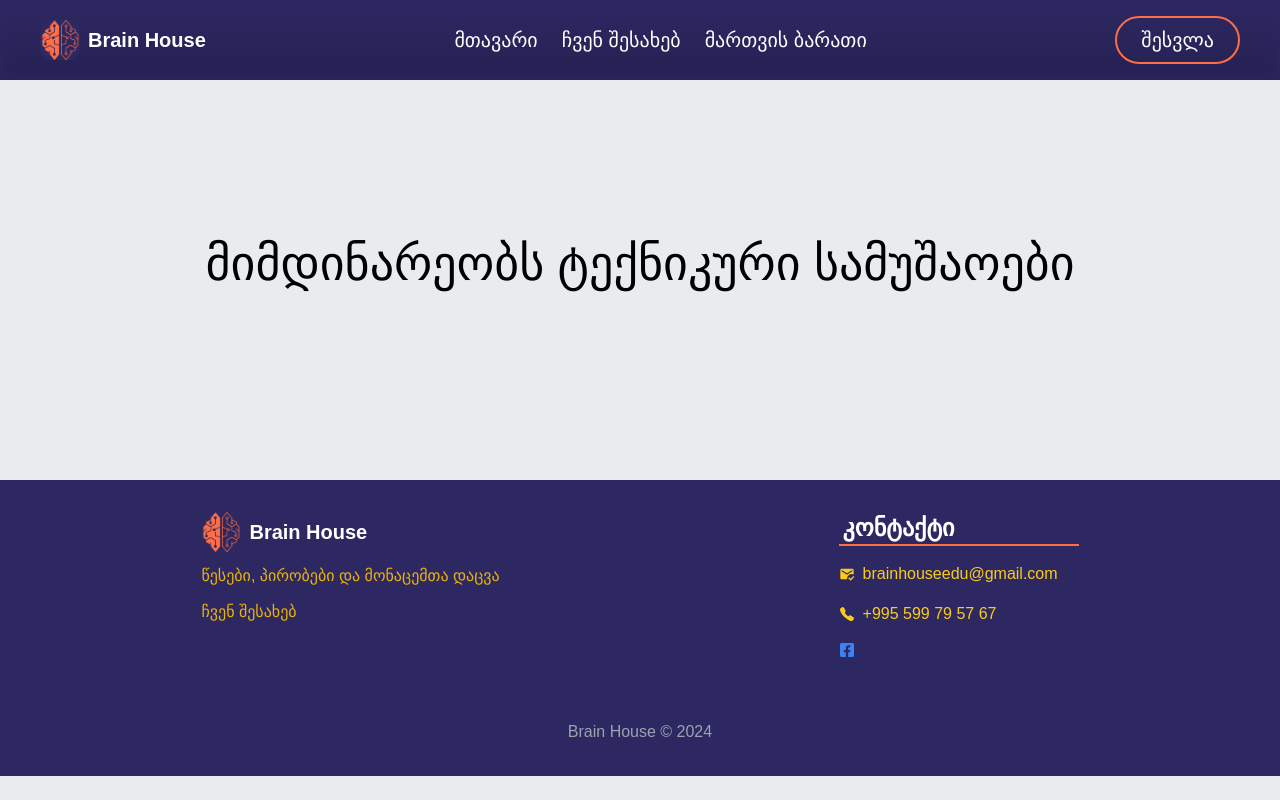
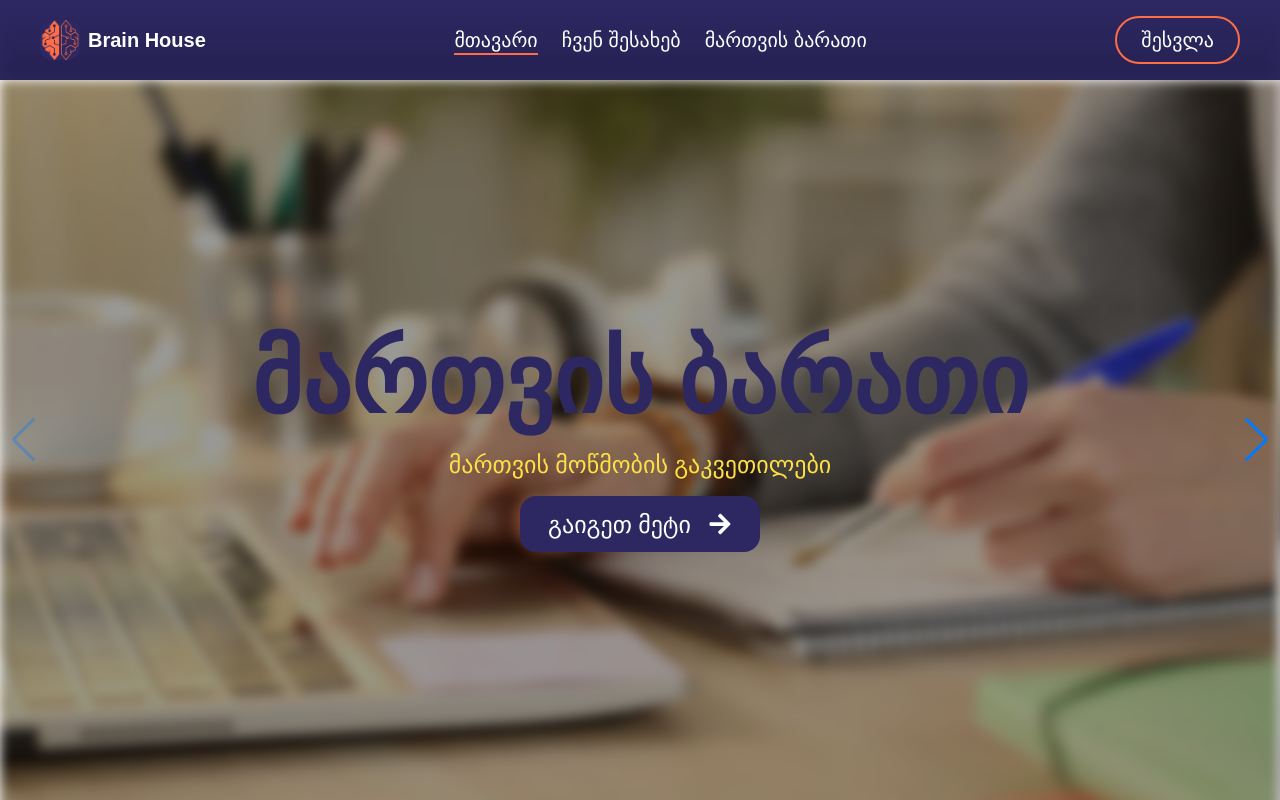
Before and after one commit to imgeorge1/Brain_House, a React (Vite) app in the folder client/: page / in a window 1280 px wide. Before the commit this address led to /updates. Shown: the top 800 px of the page. Built offline with nearby package versions, Linux system fonts and the light colour scheme.

Commit message:
deploy site

```diff
--- a/client/src/App.tsx
+++ b/client/src/App.tsx
@@ -1,5 +1,5 @@
 import { Suspense, lazy } from "react";
-import { Navigate, Route, Routes } from "react-router-dom";
+import { Route, Routes } from "react-router-dom";
 import Header from "./components/header/Header";
 import Footer from "./components/footer/Footer";
 import Home from "./pages/home/Home";
@@ -11,7 +11,7 @@ import About from "./pages/about/About";
 import Payment from "./pages/payment/Payment";
 import Policy from "./pages/policy/Policy";
 import PracticePage from "./pages/practice/PracticePage";
-import Updates from "./pages/updates/Update";
+// import Updates from "./pages/updates/Update";
 
 const TicketsLazy = lazy(() => import("./pages/tickets/Tickets"));
 const ExamsLazy = lazy(() => import("./pages/exams/Exams"));
@@ -22,7 +22,7 @@ const NotFoundLazy = lazy(() => import("./pages/error/NotFound"));
 const App = () => {
   return (
     <>
-      <Navigate to={"/updates"} />
+      {/* <Navigate to={"/updates"} /> */}
       <Header />
       <ToastContainer />
       <Suspense
@@ -47,7 +47,7 @@ const App = () => {
           <Route path="/signs" element={<RoadSignsLazy />} />
           <Route path="/practice" element={<PracticePage />} />
           <Route path="*" element={<NotFoundLazy />} />
-          <Route path="/updates" element={<Updates />} />
+          {/* <Route path="/updates" element={<Updates />} /> */}
         </Routes>
       </Suspense>
       <Footer />
```
